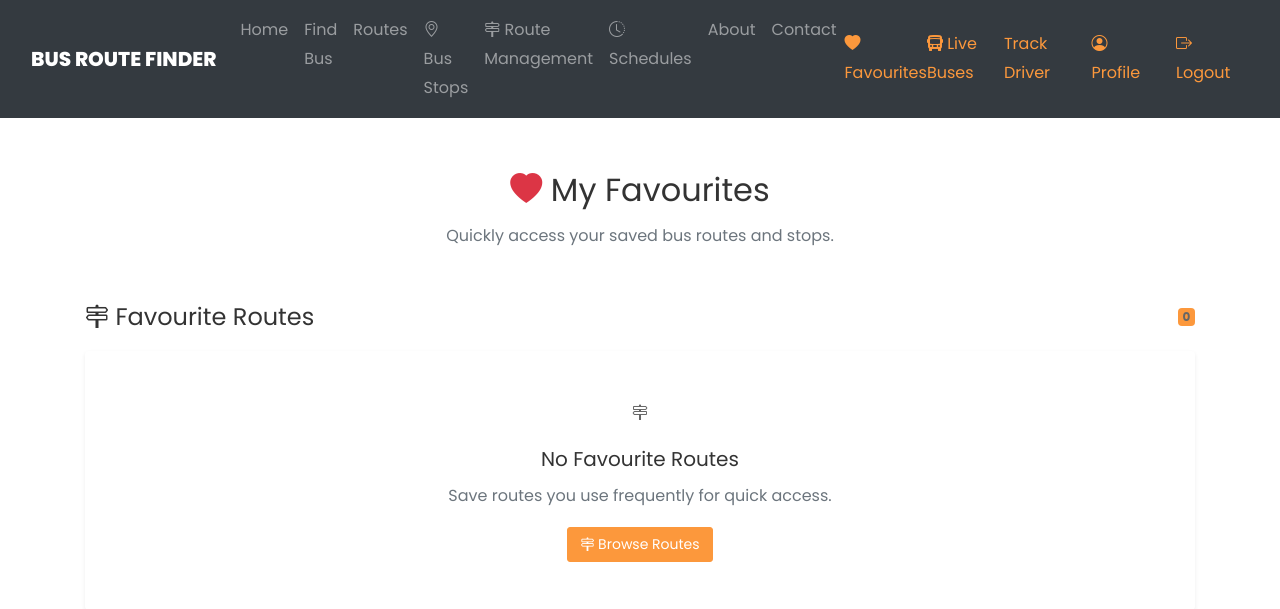
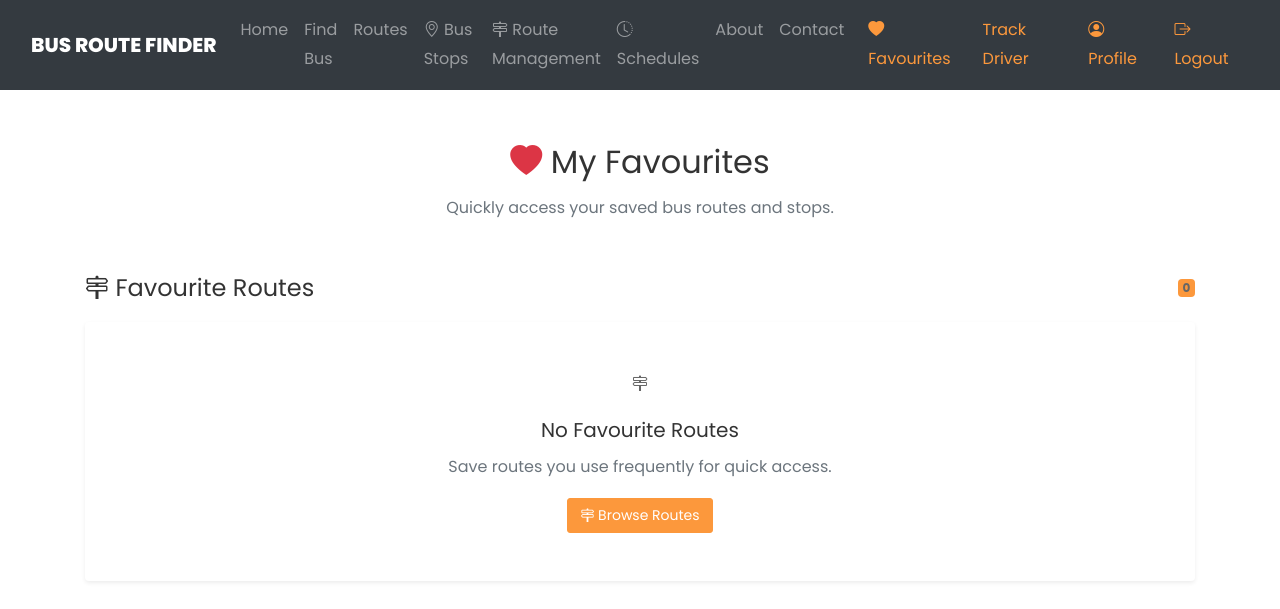
Before and after one commit to rosemarysebastian1994-ops/BusRouteFinder, a Django app: page /accounts/favourites/ in a window 1280 px wide. Shown: the top 609 px of the page. Run offline with Django 5.2, Linux system fonts and the light colour scheme; the visitor is signed in with stand-in values (Sample User, id 1); data that the repository does not hold is empty; some libraries are stand-ins or nearby versions; some web fonts are replaced.

Commit message:
Let admin be the driver

```diff
--- a/templates/base.html
+++ b/templates/base.html
@@ -127,17 +127,20 @@
             </ul>
 
             {% if user.is_authenticated %}
-                    <a href="{% url 'accounts:favourites' %}">
+                    <a href="{% url 'accounts:favourites' %}" class="nav-link">
                         <i class="bi bi-heart-fill me-1"></i>
                         Favourites
                     </a>
-                    <a href="{% url 'buses:live_buses' %}">
-                        <i class="bi bi-bus-front-fill me-1"></i>
-                        Live Buses
-                    </a>
-                    <a href="{% url 'buses:driver_tracking' %}">
-                        Track Driver
-                    </a>
+                    {% if user.is_superuser %}
+                        <a href="{% url 'buses:driver_tracking' %}" class="nav-link">
+                            Track Driver
+                        </a>
+                    {% else %}
+                        <a href="{% url 'buses:live_buses' %}" class="nav-link">
+                            <i class="bi bi-bus-front-fill me-1"></i>
+                            Live Buses
+                        </a>
+                    {% endif %}
                     <a href="{% url 'accounts:profile' %}"
                        class="nav-link {% if request.resolver_match.url_name == 'profile' %}active{% endif %}">
                         <i class="bi bi-person-circle me-1"></i>
```
